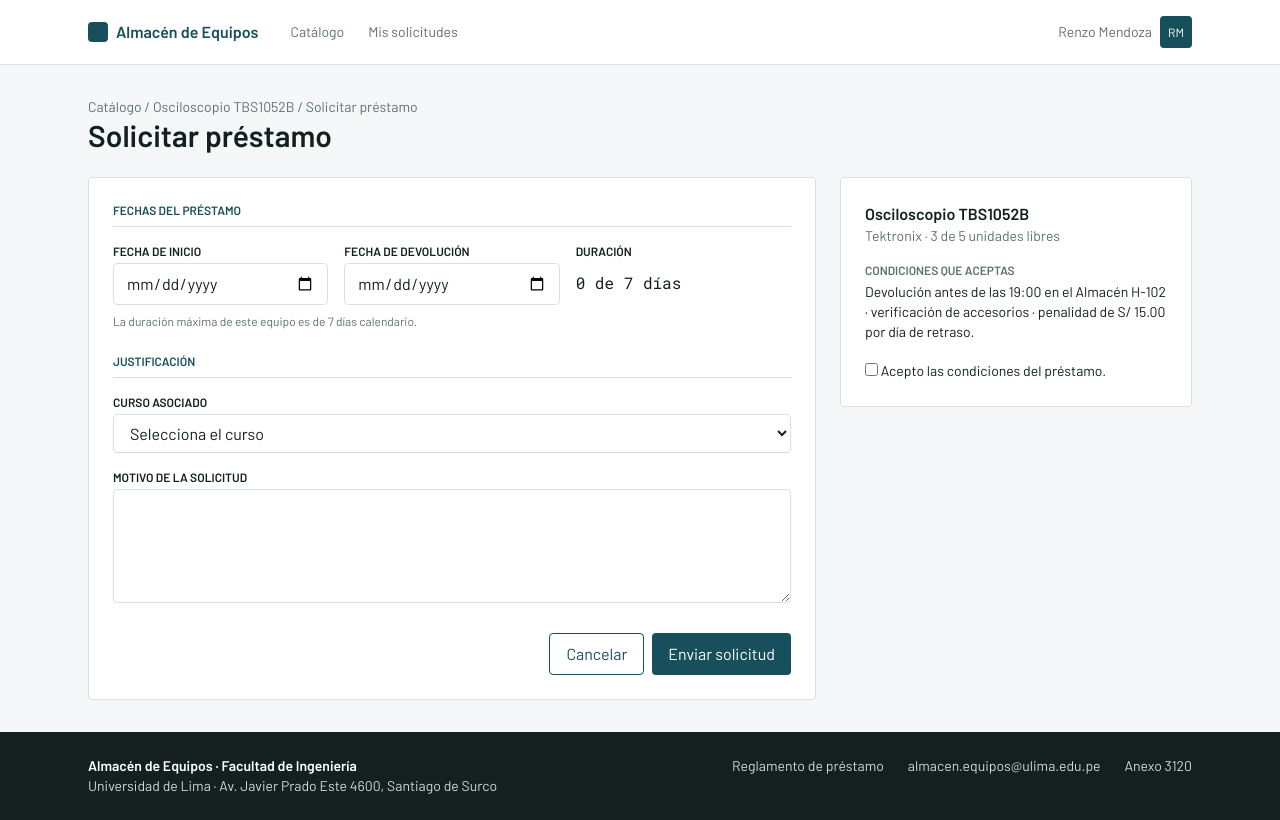
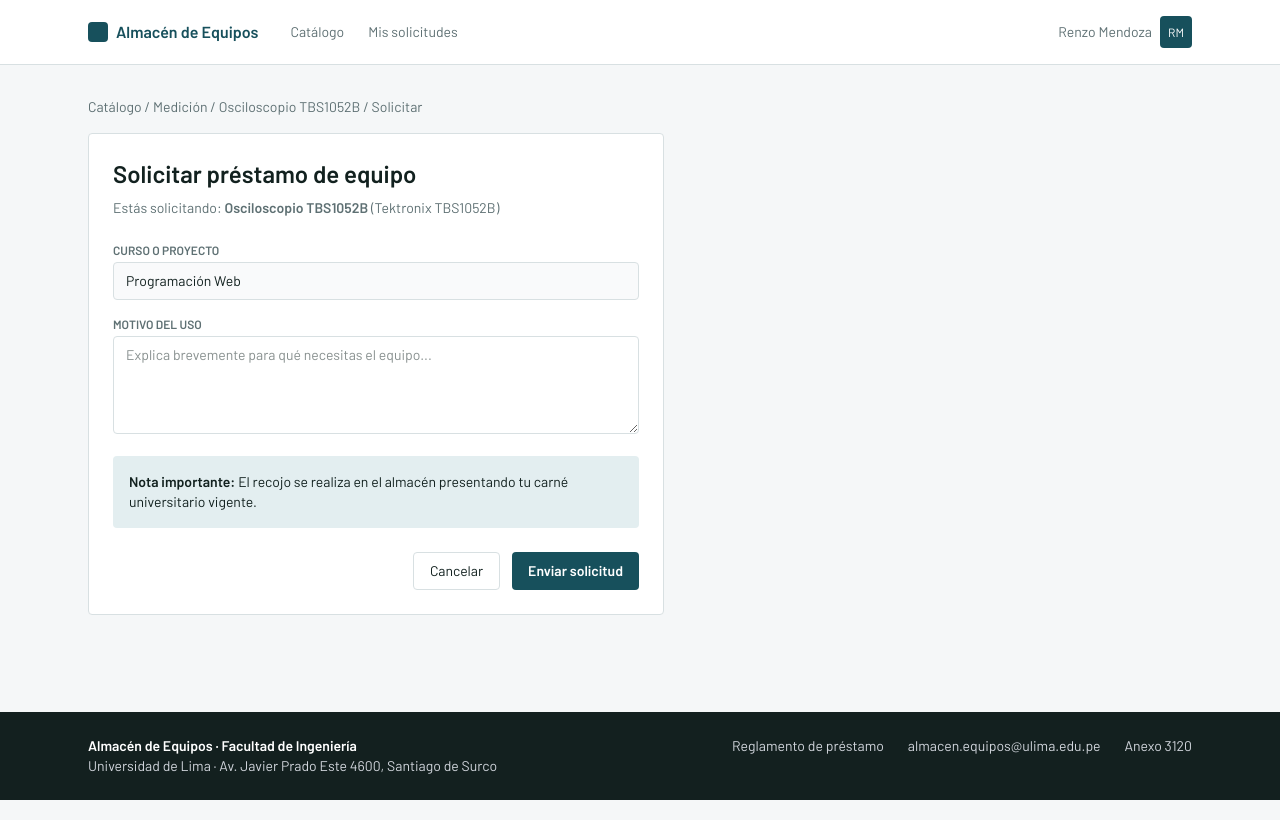
Before and after one commit to cesarecheandianunz-arch/Proyecto-de-PrograWeb, a React (Vite) app: page /catalogo/1/solicitar in a window 1280 px wide. Built offline with nearby package versions, Linux system fonts and the light colour scheme.

Commit message:
Update Solicitar.jsx
hu3

```diff
--- a/src/pages/hu3/Solicitar.jsx
+++ b/src/pages/hu3/Solicitar.jsx
@@ -1,86 +1,78 @@
 import { useState } from 'react';
-import { useNavigate, useParams, Link } from 'react-router-dom';
+import { useParams, useNavigate } from 'react-router-dom';
 import Pagina from '../../components/Pagina';
-import { equipos, cursos } from '../../datos';
+import { equipos } from '../../datos';
 
 export default function Solicitar() {
   const { id } = useParams();
-  const equipo = equipos.find((e) => e.id === Number(id)) || equipos[0];
   const navigate = useNavigate();
+  const equipo = equipos.find((e) => e.id === Number(id));
 
-  const [inicio, setInicio] = useState('');
-  const [fin, setFin] = useState('');
-  const [curso, setCurso] = useState('');
+  const [curso, setCurso] = useState('Programación Web');
   const [motivo, setMotivo] = useState('');
-  const [acepto, setAcepto] = useState(false);
-  const [error, setError] = useState('');
 
-  // Días entre las dos fechas
-  let dias = 0;
-  if (inicio !== '' && fin !== '') {
-    dias = (new Date(fin) - new Date(inicio)) / (1000 * 60 * 60 * 24);
+  if (!equipo) {
+    return <Pagina tipo="estudiante"><p>Equipo no encontrado.</p></Pagina>;
   }
 
-  function enviar() {
-    if (dias > equipo.duracion) {
-      setError('Duración excedida: ' + dias + ' días solicitados y el máximo es ' + equipo.duracion + '.');
-      return;
-    }
-    if (inicio === '' || fin === '' || curso === '' || motivo === '' || !acepto) {
-      setError('Completa todos los campos y acepta las condiciones.');
-      return;
-    }
-    alert('Solicitud enviada. El encargado responderá en 24 horas.');
+  function enviarSolicitud(e) {
+    e.preventDefault();
+    alert('¡Solicitud enviada con éxito para ' + equipo.nombre + '!');
     navigate('/mis-solicitudes');
   }
 
   return (
     <Pagina tipo="estudiante">
-      <p className="text-sm text-gris">Catálogo / {equipo.nombre} / Solicitar préstamo</p>
-      <h1 className="text-3xl font-semibold mb-6">Solicitar préstamo</h1>
-      {error && <p className="bg-red-50 border border-red-300 text-peligro p-3 rounded mb-4">{error}</p>}
+      <p className="text-sm text-gris mb-4">Catálogo / {equipo.categoria} / {equipo.nombre} / Solicitar</p>
 
-      <div className="grid md:grid-cols-3 gap-6">
-        <div className="md:col-span-2 bg-white border border-borde rounded p-6">
-          <h2 className="text-xs font-semibold uppercase text-primario border-b border-borde pb-2 mb-4">Fechas del préstamo</h2>
-          <div className="grid grid-cols-3 gap-4 mb-2">
-            <div>
-              <label className="block text-xs font-semibold uppercase mb-1">Fecha de inicio</label>
-              <input type="date" value={inicio} onChange={(e) => setInicio(e.target.value)} className="w-full border border-borde rounded px-3 py-2" />
-            </div>
-            <div>
-              <label className="block text-xs font-semibold uppercase mb-1">Fecha de devolución</label>
-              <input type="date" value={fin} onChange={(e) => setFin(e.target.value)} className="w-full border border-borde rounded px-3 py-2" />
-            </div>
-            <div>
-              <label className="block text-xs font-semibold uppercase mb-1">Duración</label>
-              <p className={'font-mono py-2 ' + (dias > equipo.duracion ? 'text-peligro' : '')}>{dias} de {equipo.duracion} días</p>
-            </div>
+      <div className="max-w-xl bg-white border border-borde rounded p-6">
+        <h1 className="text-2xl font-semibold mb-2">Solicitar préstamo de equipo</h1>
+        <p className="text-gris text-sm mb-6">Estás solicitando: <b>{equipo.nombre}</b> ({equipo.marca} {equipo.modelo})</p>
+
+        <form onSubmit={enviarSolicitud} className="space-y-4">
+          <div>
+            <label className="block text-xs font-semibold uppercase text-gris mb-1">Curso o proyecto</label>
+            <input
+              type="text"
+              value={curso}
+              onChange={(e) => setCurso(e.target.value)}
+              className="w-full border border-borde rounded px-3 py-2 text-sm bg-gray-50"
+              required
+            />
           </div>
-          <p className="text-xs text-gris mb-6">La duración máxima de este equipo es de {equipo.duracion} días calendario.</p>
 
-          <h2 className="text-xs font-semibold uppercase text-primario border-b border-borde pb-2 mb-4">Justificación</h2>
-          <label className="block text-xs font-semibold uppercase mb-1">Curso asociado</label>
-          <select value={curso} onChange={(e) => setCurso(e.target.value)} className="w-full border border-borde rounded px-3 py-2 mb-4">
-            <option value="">Selecciona el curso</option>
-            {cursos.map((c) => <option key={c}>{c}</option>)}
-          </select>
-          <label className="block text-xs font-semibold uppercase mb-1">Motivo de la solicitud</label>
-          <textarea value={motivo} onChange={(e) => setMotivo(e.target.value)} rows="4" className="w-full border border-borde rounded px-3 py-2" />
+          <div>
+            <label className="block text-xs font-semibold uppercase text-gris mb-1">Motivo del uso</label>
+            <textarea
+              rows="4"
+              value={motivo}
+              onChange={(e) => setMotivo(e.target.value)}
+              placeholder="Explica brevemente para qué necesitas el equipo..."
+              className="w-full border border-borde rounded px-3 py-2 text-sm"
+              required
+            ></textarea>
+          </div>
 
-          <div className="flex justify-end gap-2 mt-6">
-            <Link to={'/catalogo/' + equipo.id} className="border border-primario text-primario px-4 py-2 rounded">Cancelar</Link>
-            <button onClick={enviar} className="bg-primario text-white px-4 py-2 rounded">Enviar solicitud</button>
+          <div className="bg-primario-suave p-4 rounded text-sm">
+            <p><b>Nota importante:</b> El recojo se realiza en el almacén presentando tu carné universitario vigente.</p>
           </div>
-        </div>
 
-        <div className="bg-white border border-borde rounded p-6 h-fit">
-          <p className="font-semibold">{equipo.nombre}</p>
-          <p className="text-sm text-gris mb-4">{equipo.marca} · {equipo.libres} de {equipo.total} unidades libres</p>
-          <p className="text-xs font-semibold uppercase text-gris mb-1">Condiciones que aceptas</p>
-          <p className="text-sm mb-4">Devolución antes de las 19:00 en el Almacén H-102 · verificación de accesorios · penalidad de S/ 15.00 por día de retraso.</p>
-          <label className="text-sm"><input type="checkbox" checked={acepto} onChange={(e) => setAcepto(e.target.checked)} /> Acepto las condiciones del préstamo.</label>
-        </div>
+          <div className="flex justify-end gap-3 pt-2">
+            <button
+              type="button"
+              onClick={() => window.history.back()}
+              className="px-4 py-2 border border-borde rounded text-sm"
+            >
+              Cancelar
+            </button>
+            <button
+              type="submit"
+              className="px-4 py-2 bg-primario text-white rounded text-sm font-semibold"
+            >
+              Enviar solicitud
+            </button>
+          </div>
+        </form>
       </div>
     </Pagina>
   );
```
